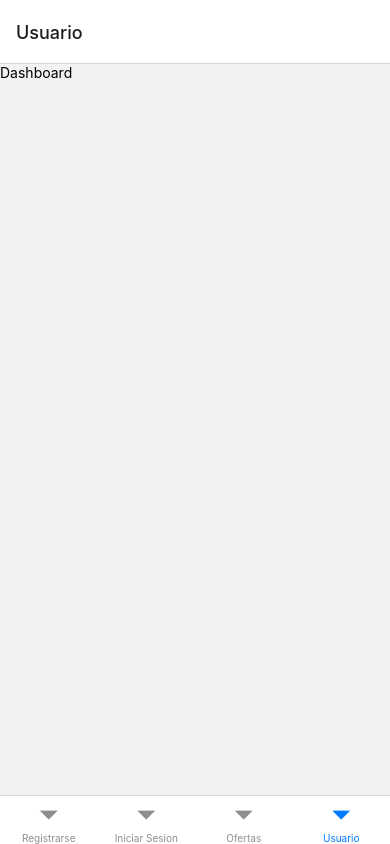
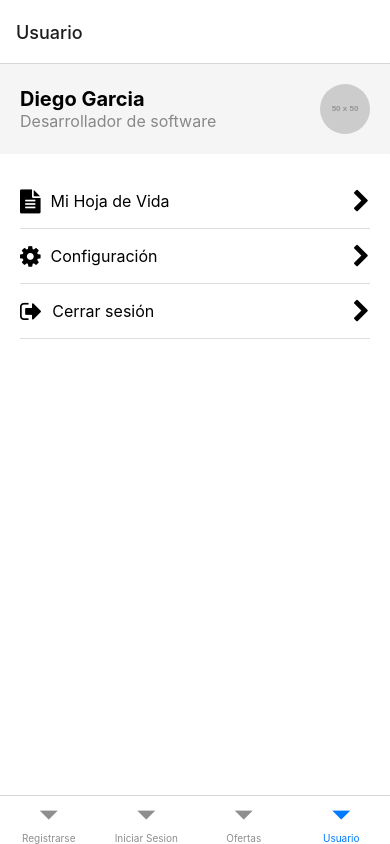
Before and after one commit to ByDiegreeN0/ReactNativeApp, a React Native app: screen /Usuario in a window 390 px wide. Built offline with nearby package versions, Linux system fonts and the light colour scheme.

Commit message:
Se termino la parte de UserScreen

```diff
--- a/src/Screens/Users/UserScreen.tsx
+++ b/src/Screens/Users/UserScreen.tsx
@@ -1,15 +1,94 @@
-import { Text, View } from 'react-native'
+import React from 'react';
+import { View, Text, StyleSheet, Image, TouchableOpacity } from 'react-native';
+import { FontAwesome } from '@expo/vector-icons';
 
+type MenuItemProps = {
+  icon: string;
+  title: string;
+};
 
+const UserScreen: React.FC = () => {
+  return (
+    <View style={styles.container}>
+      <View style={styles.header}>
+        <View style={styles.headerTextContainer}>
+          <Text style={styles.headerText}>Diego Garcia</Text>
+          <Text style={styles.subHeaderText}>Desarrollador de software</Text>
+        </View>
+        <Image
+          source={{ uri: 'https://via.placeholder.com/50' }} // Reemplaza con la URL de tu imagen
+          style={styles.profileImage}
+        />
+      </View>
 
-export const UserScreen = () => {
+      <View style={styles.menuContainer}>
+        <MenuItem icon="file-text" title="Mi Hoja de Vida" />
+        <MenuItem icon="cog" title="Configuración" />
+        <MenuItem icon="sign-out" title="Cerrar sesión" />
+      </View>
+    </View>
+  );
+};
 
-  return (
-    <View>
-      <Text>Dashboard</Text>
+const MenuItem: React.FC<MenuItemProps> = ({ icon, title }) => (
+  <TouchableOpacity style={styles.menuItem}>
+    <View style={styles.menuIconText}>
+      <FontAwesome name={icon} size={24} color="black" />
+      <Text style={styles.menuText}>{title}</Text>
     </View>
-  )
+    <FontAwesome name="chevron-right" size={24} color="black" />
+  </TouchableOpacity>
+);
 
-}
+const styles = StyleSheet.create({
+  container: {
+    flex: 1,
+    backgroundColor: '#fff',
+  },
+  header: {
+    flexDirection: 'row',
+    justifyContent: 'space-between',
+    alignItems: 'center',
+    padding: 20,
+    backgroundColor: '#f5f5f5',
+  },
+  headerTextContainer: {
+    flexDirection: 'column',
+  },
+  headerText: {
+    fontSize: 20,
+    fontWeight: 'bold',
+  },
+  subHeaderText: {
+    fontSize: 16,
+    color: '#888',
+  },
+  profileImage: {
+    width: 50,
+    height: 50,
+    borderRadius: 25,
+  },
+  menuContainer: {
+    flex: 1,
+    paddingHorizontal: 20,
+    marginTop: 20,
+  },
+  menuItem: {
+    flexDirection: 'row',
+    justifyContent: 'space-between',
+    alignItems: 'center',
+    paddingVertical: 15,
+    borderBottomWidth: 1,
+    borderBottomColor: '#ddd',
+  },
+  menuIconText: {
+    flexDirection: 'row',
+    alignItems: 'center',
+  },
+  menuText: {
+    marginLeft: 10,
+    fontSize: 16,
+  },
+});
 
-export default UserScreen
+export default UserScreen;
```
